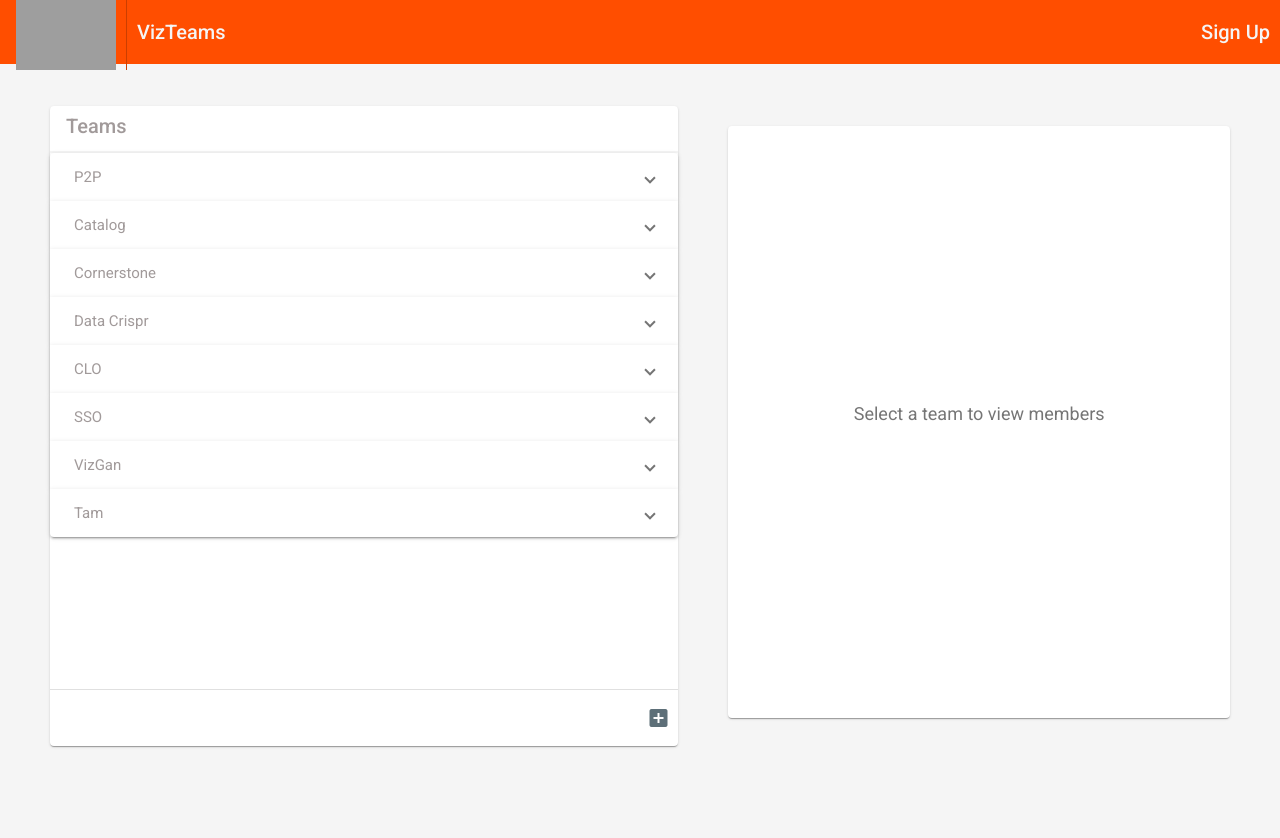
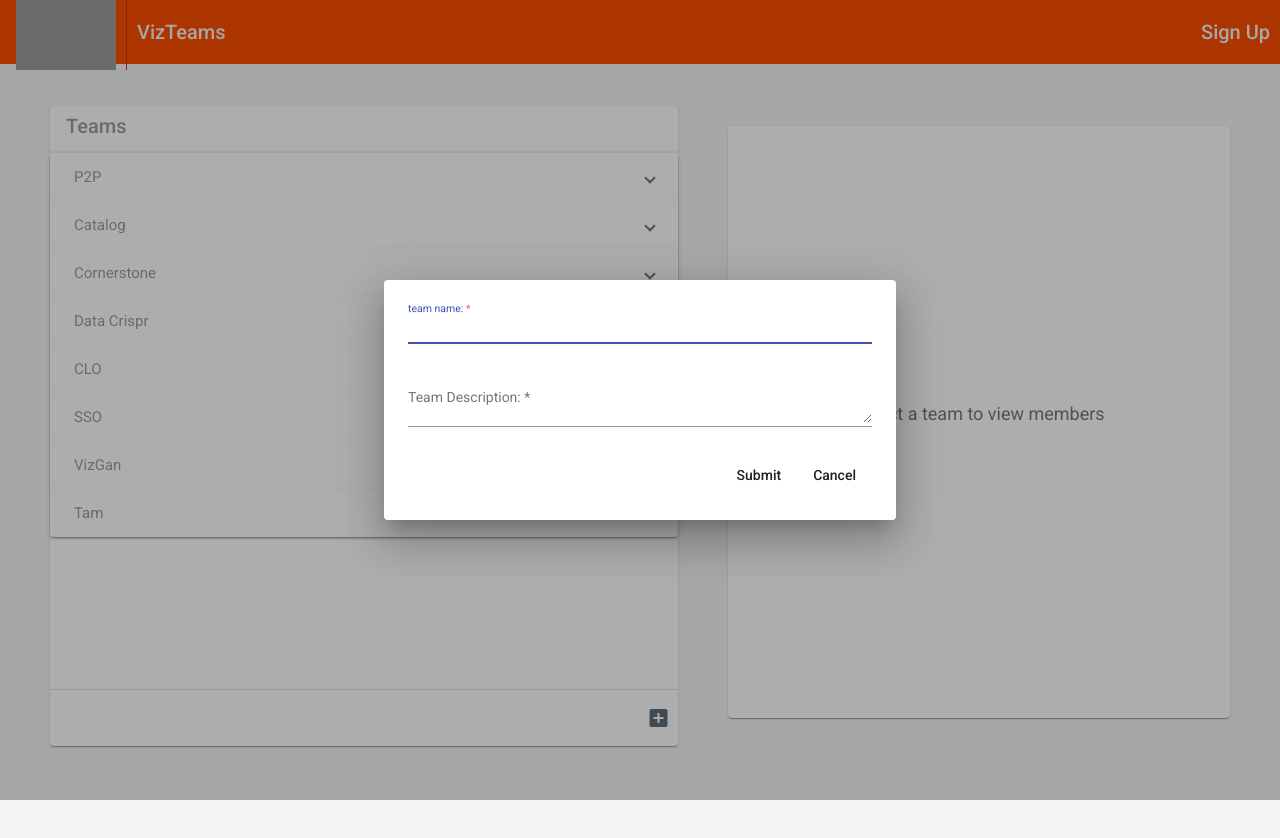
Before and after one commit to Draike13/vizteams-ng, an Angular app: page / in a window 1280 px wide. Both pictures are taken after a click on the element "add_box". Shown: the top 838 px of the page. After the commit the page ends 800 px from the top, so only its background shows below. Built offline with nearby package versions, Linux system fonts and the light colour scheme; grey boxes are pictures that could not be loaded.

Commit message:
add team dialog form

```diff
--- /dev/null
+++ b/src/app/Dialog/add-team-dialog/add-team-dialog.component.html
@@ -0,0 +1,16 @@
+<p>
+    <mat-form-field>
+    <mat-label>team name:</mat-label>
+    <input matInput [formControl]="nameControl" required placeholder="Team Name"/>
+</mat-form-field>
+</p>
+<p>
+<mat-form-field>
+    <mat-label>Team Description:</mat-label>
+    <textarea matInput [formControl]="descControl" required placeholder="Please describe the team" ></textarea>
+</mat-form-field>
+</p>
+<div class="modal-buttons">
+    <button mat-button  class="submitbutton" type="submit">Submit</button>
+    <button mat-button  class="cancelbutton" [mat-dialog-close]="true" >Cancel</button>
+</div>
--- /dev/null
+++ b/src/app/Dialog/add-team-dialog/add-team-dialog.component.scss
@@ -0,0 +1,8 @@
+
+.modal-buttons{
+    display: flex;
+    justify-content: flex-end;
+}
+.mat-form-field{
+    min-width: 100%;
+}
--- /dev/null
+++ b/src/app/Dialog/add-team-dialog/add-team-dialog.component.ts
@@ -0,0 +1,22 @@
+import { Component, OnInit } from '@angular/core';
+import { MatDialog } from '@angular/material/dialog';
+import { FormControl, Validators } from '@angular/forms';
+
+@Component({
+  selector: 'app-add-team-dialog',
+  templateUrl: './add-team-dialog.component.html',
+  styleUrls: ['./add-team-dialog.component.scss']
+})
+export class AddTeamDialogComponent implements OnInit {
+  nameControl: FormControl;
+  descControl: FormControl;
+
+  constructor() {
+  this.nameControl = new FormControl()
+  this.descControl = new FormControl()
+  }
+
+  ngOnInit(): void {
+  }
+
+}
--- a/src/app/app.module.ts
+++ b/src/app/app.module.ts
@@ -22,6 +22,7 @@ import { ReactiveFormsModule } from '@angular/forms';
 import { MatTooltipModule } from '@angular/material/tooltip';
 import { TooltipPosition } from '@angular/material/tooltip';
 import { AddMemberDialogComponent } from './Dialog/add-member-dialog/add-member-dialog.component';
+import { AddTeamDialogComponent } from './Dialog/add-team-dialog/add-team-dialog.component';
 
 @NgModule({
   declarations: [
@@ -32,6 +33,7 @@ import { AddMemberDialogComponent } from './Dialog/add-member-dialog/add-member-
     SignUpFormComponent,
     InfoContainerComponent,
     AddMemberDialogComponent,
+    AddTeamDialogComponent,
   ],
   imports: [
     BrowserModule,
--- a/src/app/teamlist/teamlist.component.html
+++ b/src/app/teamlist/teamlist.component.html
@@ -49,6 +49,7 @@
   >
   <mat-action-row class="action-row">
     <mat-icon
+      (click)="addTeam()"
       matTooltip="Add Team"
       [matTooltipPosition]="'above'"
       class="add-team"
--- a/src/app/teamlist/teamlist.component.ts
+++ b/src/app/teamlist/teamlist.component.ts
@@ -3,6 +3,7 @@ import { MatExpansionModule } from '@angular/material/expansion';
 import { CdkAccordionModule } from '@angular/cdk/accordion';
 import { TeamMember } from '../models/teamMember.model';
 import { AddMemberDialogComponent } from '../Dialog/add-member-dialog/add-member-dialog.component';
+import { AddTeamDialogComponent } from '../Dialog/add-team-dialog/add-team-dialog.component';
 import { MatDialog } from '@angular/material/dialog';
 
 @Component({
@@ -104,6 +105,12 @@ export class TeamlistComponent implements OnInit {
   addMember() {
     this.dialog.open(AddMemberDialogComponent);
   }
+  addTeam() {
+    this.dialog.open(AddTeamDialogComponent, {
+      minHeight: '30vh',
+      minWidth: '40vw',
+    });
+  }
 
   ngOnInit(): void {}
 }
```
